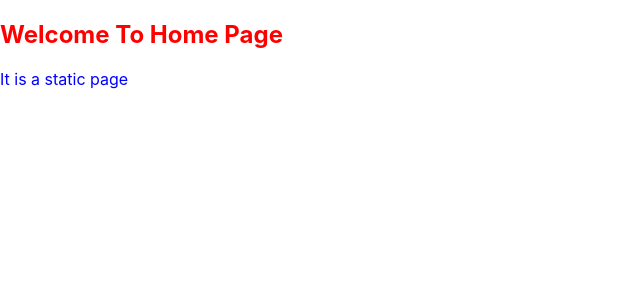
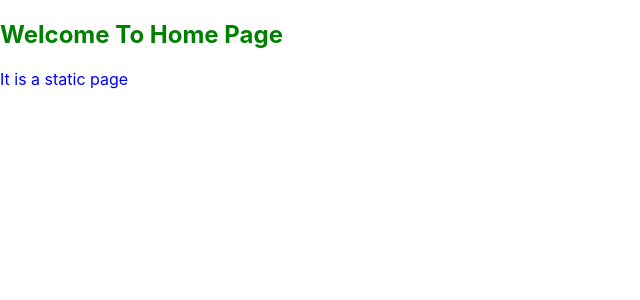
Before and after one commit to sajidParwez07/react-project, a React (Create React App) app: page / in a window 1280 px wide. Shown: the top 300 px of the page, without its empty margins (0-640 px from the left). Built offline with nearby package versions, Linux system fonts and the light colour scheme.

Commit message:
color changed

```diff
--- a/src/App.js
+++ b/src/App.js
@@ -6,7 +6,7 @@ import { useEffect, useState } from 'react';
 function App() {
   return (
     <div>
-      <h2 style={{color:"red"}}>Welcome To Home Page</h2>
+      <h2 style={{color:"green"}}>Welcome To Home Page</h2>
       <p style={{color:"blue"}}>It is a static page</p>
   </div>
   );
```
